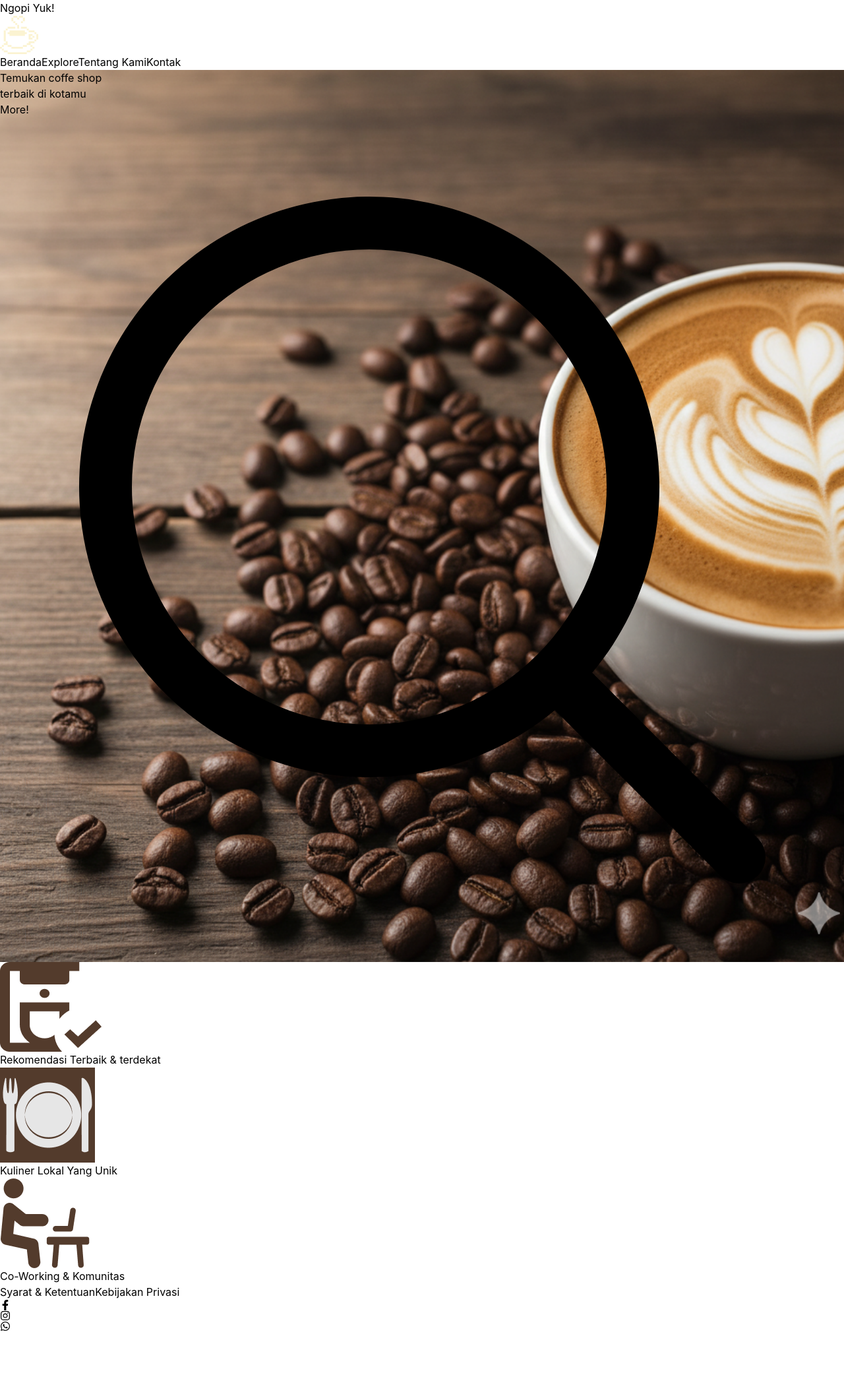
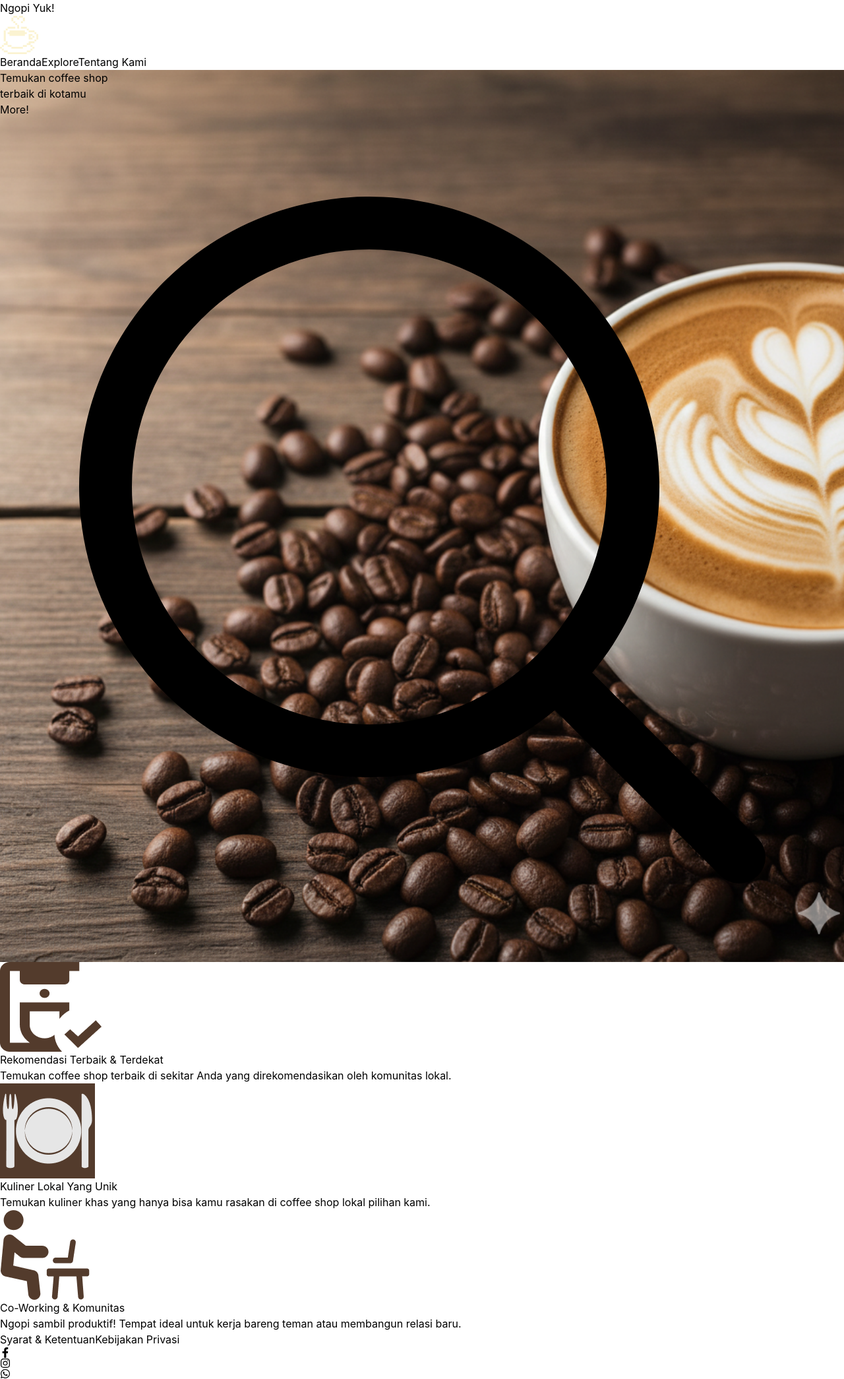
Before and after one commit to Bagasxyz93/MIA_2025, a React (Vite) app: page / in a window 1280 px wide. Shown: the whole page at 66% size. Before the commit the page ends 2018 px from the top, so only its background shows below. Built offline with nearby package versions, Linux system fonts and the light colour scheme; a web font is replaced by a local one.

Commit message:
fix homepage

```diff
--- a/src/App.jsx
+++ b/src/App.jsx
@@ -4,7 +4,7 @@ import HomePage from './pages/HomePage/HomePage';
 
 function App() {
   return (
-    <div className="h-screen flex flex-col overflow-hidden">
+    <div className="min-h-screen flex flex-col overflow-x-hidden">
       <Navbar />
       <HomePage />
       <Footer />
--- a/src/components/Navbar.jsx
+++ b/src/components/Navbar.jsx
@@ -18,7 +18,6 @@ function Navbar() {
         <a href="#" className="hover:text-white">Beranda</a>
         <a href="#" className="hover:text-white">Explore</a>
         <a href="#" className="hover:text-white">Tentang Kami</a>
-        <a href="#" className="hover:text-white">Kontak</a>
       </div>
     </nav>
   );
--- a/src/pages/HomePage/HomePage.jsx
+++ b/src/pages/HomePage/HomePage.jsx
@@ -1,5 +1,3 @@
-// src/pages/HomePage.jsx
-
 import { MagnifyingGlassIcon } from '@heroicons/react/24/solid';
 import heroImage from '../../assets/hero-bg.jpg';
 import iconRekomendasi from '../../assets/icon-rekomendasi.png';
@@ -12,29 +10,32 @@ function HomePage() {
 
       {/* ============ HERO SECTION ============ */}
       <div
-        className="relative h-4/6 flex items-center justify-start"
+        className="relative min-h-[70vh] flex items-center justify-start"
         style={{
           backgroundImage: `url(${heroImage})`,
           backgroundSize: 'cover',
           backgroundPosition: 'center',
         }}
       >
+        {/* Overlay gelap */}
         <div className="absolute inset-0 bg-black opacity-60"></div>
+
+        {/* Konten teks di atas background */}
         <div className="relative z-10 text-left pl-20 pr-6">
-          <h1 className="text-6xl md:text-6xl text-white font-bold font-raleway mb-6 leading-tight">
-            Temukan coffe shop<br />terbaik di kotamu
+          <h1 className="text-5xl md:text-6xl text-white font-bold font-raleway mb-6 leading-tight">
+            Temukan coffee shop<br />terbaik di kotamu
           </h1>
 
-          {/* 1. UBAH CLASS DI BAWAH INI */}
           <a
             href="#"
             className="inline-flex items-center gap-2
-              bg-orange-800 hover:bg-orange-900  {/* <-- Warna lebih gelap */}
+              bg-orange-800 hover:bg-orange-900
               text-white
-              px-10 py-4                           {/* <-- Padding lebih besar (dari px-8 py-3) */}
+              px-10 py-4
               rounded-full
-              text-xl                              {/* <-- Font lebih besar (dari text-lg) */}
-              font-semibold font-montagu transition duration-300"
+              text-xl
+              font-semibold font-montagu
+              transition duration-300"
           >
             More!
             <MagnifyingGlassIcon className="w-5 h-5" />
@@ -43,31 +44,40 @@ function HomePage() {
       </div>
 
       {/* ============ FEATURES SECTION ============ */}
-      <section className="bg-[#fcf4d9] h-2/6 px-10 font-montagu flex items-center justify-center">
-
+      <section className="bg-[#fcf4d9] py-16 px-10 font-montagu flex items-center justify-center">
         <div className="grid grid-cols-1 md:grid-cols-3 gap-12 text-center w-full">
 
-          <div className="flex flex-col items-center">
+          <div className="flex flex-col items-center bg-white rounded-2xl shadow-lg p-6 hover:shadow-2xl hover:-translate-y-2 transition-all duration-300">
             <img src={iconRekomendasi} alt="Rekomendasi" className="w-20 h-20 mb-4" />
             <h3 className="text-xl font-bold text-[#3b2222]">
-              Rekomendasi Terbaik & terdekat
+              Rekomendasi Terbaik & Terdekat
             </h3>
+
+            <p className=" text-gray-600 text-center text-sm">
+                Temukan coffee shop terbaik di sekitar Anda yang direkomendasikan oleh komunitas lokal.
+            </p>
           </div>
 
-          <div className="flex flex-col items-center">
+          <div className="flex flex-col items-center bg-white rounded-2xl shadow-lg p-6 hover:shadow-2xl hover:-translate-y-2 transition-all duration-300">
             <img src={iconKuliner} alt="Kuliner" className="w-20 h-20 mb-4" />
-            <h3 className="text-xl font-bold text-[#3b2222]">
+            <h3 className="text-xl font-bold text-[#3b2222] mb-2">
               Kuliner Lokal Yang Unik
             </h3>
+            <p className=" text-gray-600 text-center text-sm">
+                Temukan kuliner khas yang hanya bisa kamu rasakan di coffee shop lokal pilihan kami.
+            </p>
           </div>
 
-          <div className="flex flex-col items-center">
+          <div className="flex flex-col items-center bg-white rounded-2xl shadow-lg p-6 hover:shadow-2xl hover:-translate-y-2 transition-all duration-300">
             <img src={iconCoworking} alt="Co-Working" className="w-20 h-20 mb-4" />
             <h3 className="text-xl font-bold text-[#3b2222]">
               Co-Working & Komunitas
             </h3>
+
+            <p className=" text-gray-600 text-center text-sm">
+                Ngopi sambil produktif! Tempat ideal untuk kerja bareng teman atau membangun relasi baru.
+            </p>
           </div>
-
         </div>
       </section>
 
```
